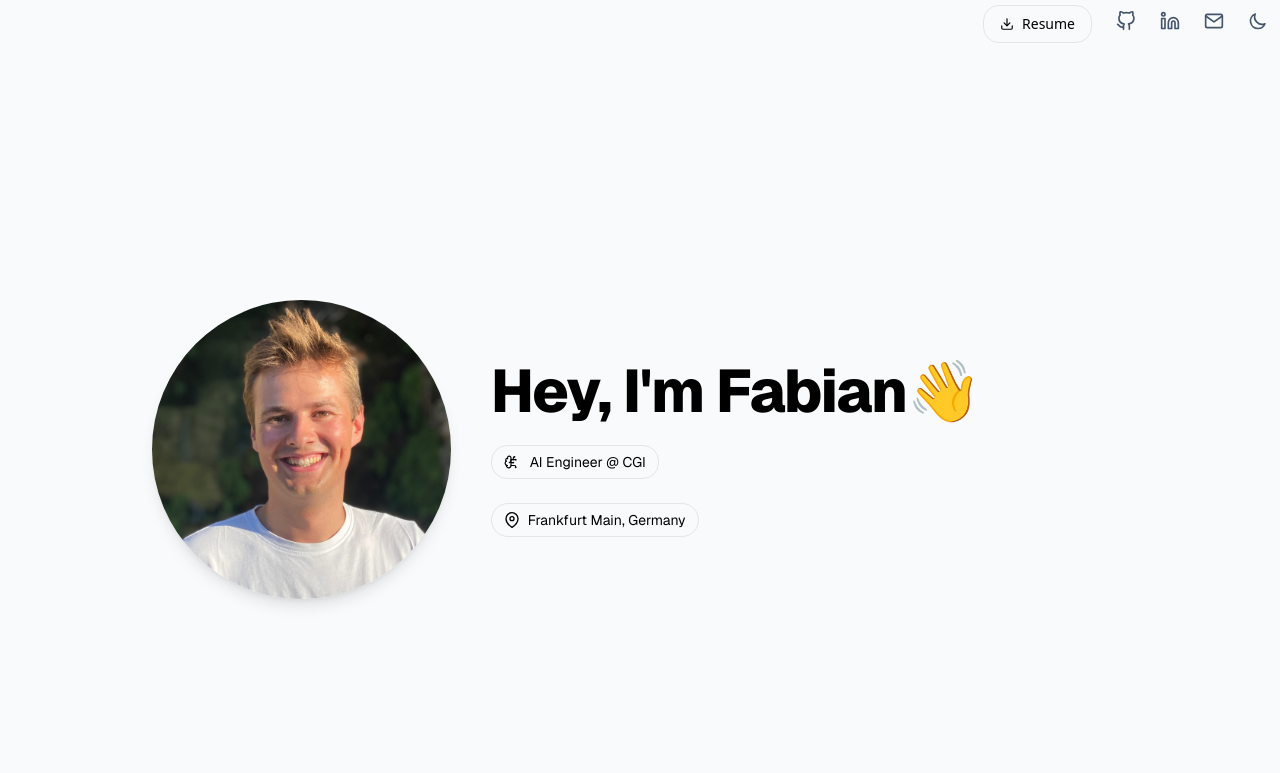
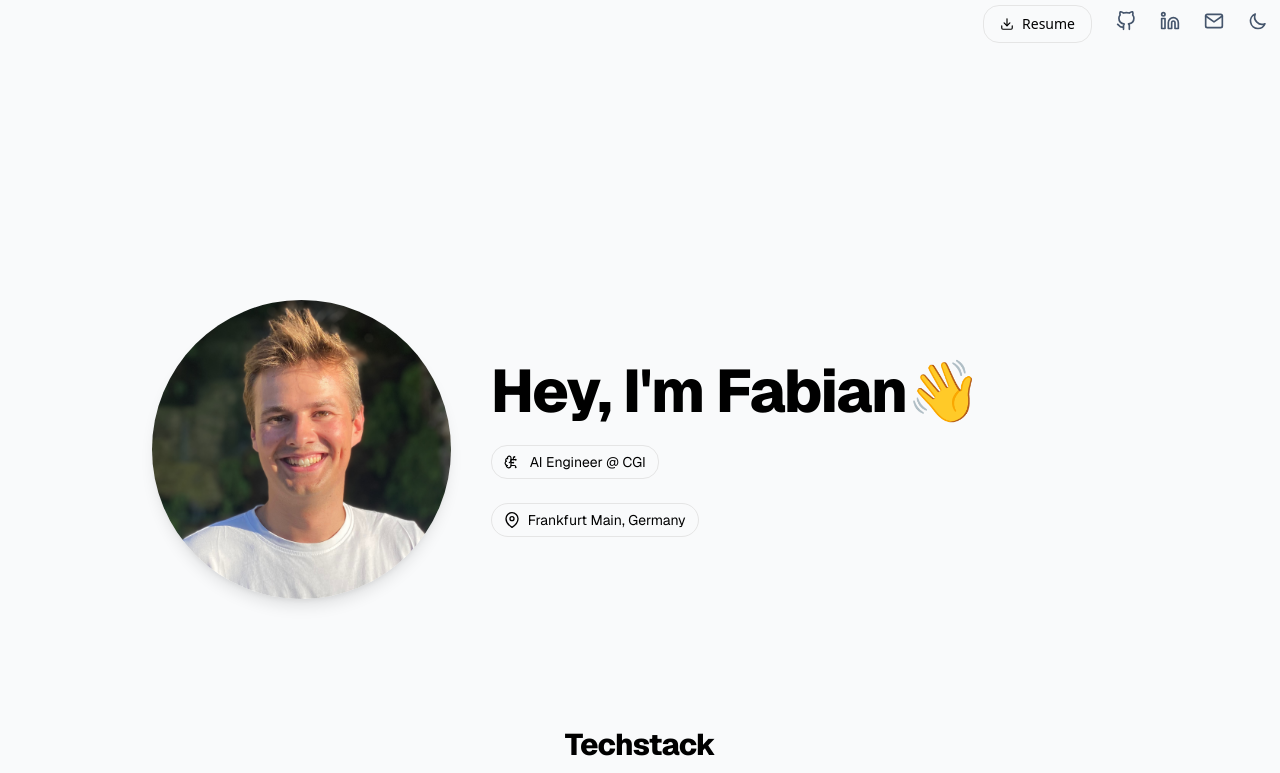
Before and after one commit to Taraman12/portfolio, a Next.js app: page / in a window 1280 px wide. Shown: the top 773 px of the page. Built offline with nearby package versions, Linux system fonts and the light colour scheme.

Commit message:
feat: added SectionDevider

```diff
--- a/src/app/page.tsx
+++ b/src/app/page.tsx
@@ -1,13 +1,15 @@
 import Image from "next/image";
 import Hero from "@/components/Hero";
 import Skills from "@/components/Skills";
-const prefix = process.env.NEXT_PUBLIC_BASE_PATH ?? "";
+import SectionDivider from "@/components/SectionDivider";
+
 
 export default function Home() {
   return (
     <div className="font-sans grid grid-rows-[20px_1fr_20px] items-center justify-items-center min-h-screen p-8 pb-20 gap-16 sm:p-20">
       <main className="flex flex-col gap-[32px] row-start-2 items-center sm:items-start">
         <Hero />
+        <SectionDivider>Techstack</SectionDivider>
         <Skills />
       </main>
     </div>
--- /dev/null
+++ b/src/components/SectionDivider.tsx
@@ -0,0 +1,15 @@
+import React from "react";
+
+interface DividerProps {
+    children: React.ReactNode;
+}
+
+const SectionDivider: React.FC<DividerProps> = ({ children }) => {
+    return (
+        <h2 className="w-full text-center text-xl font-extrabold tracking-tight sm:text-2xl lg:text-3xl">
+            {children}
+        </h2>
+    );
+};
+
+export default SectionDivider;
```
